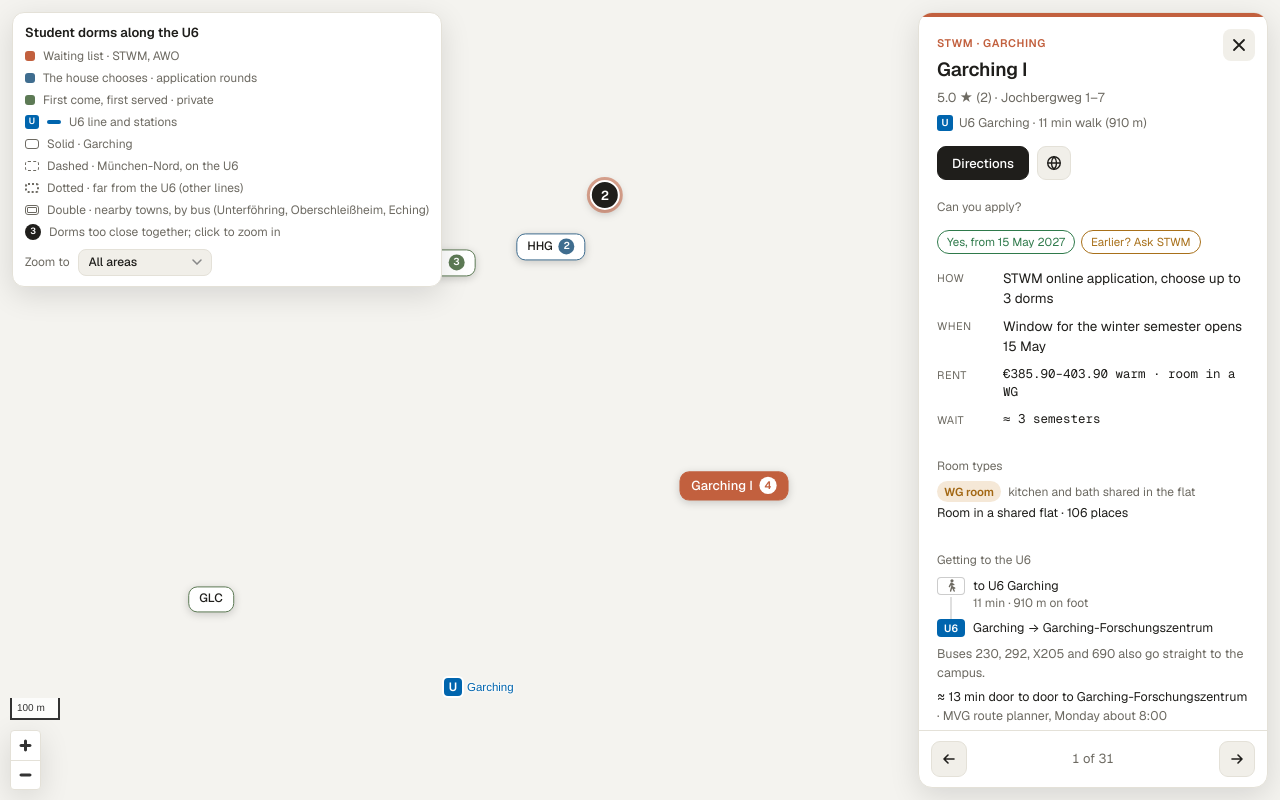
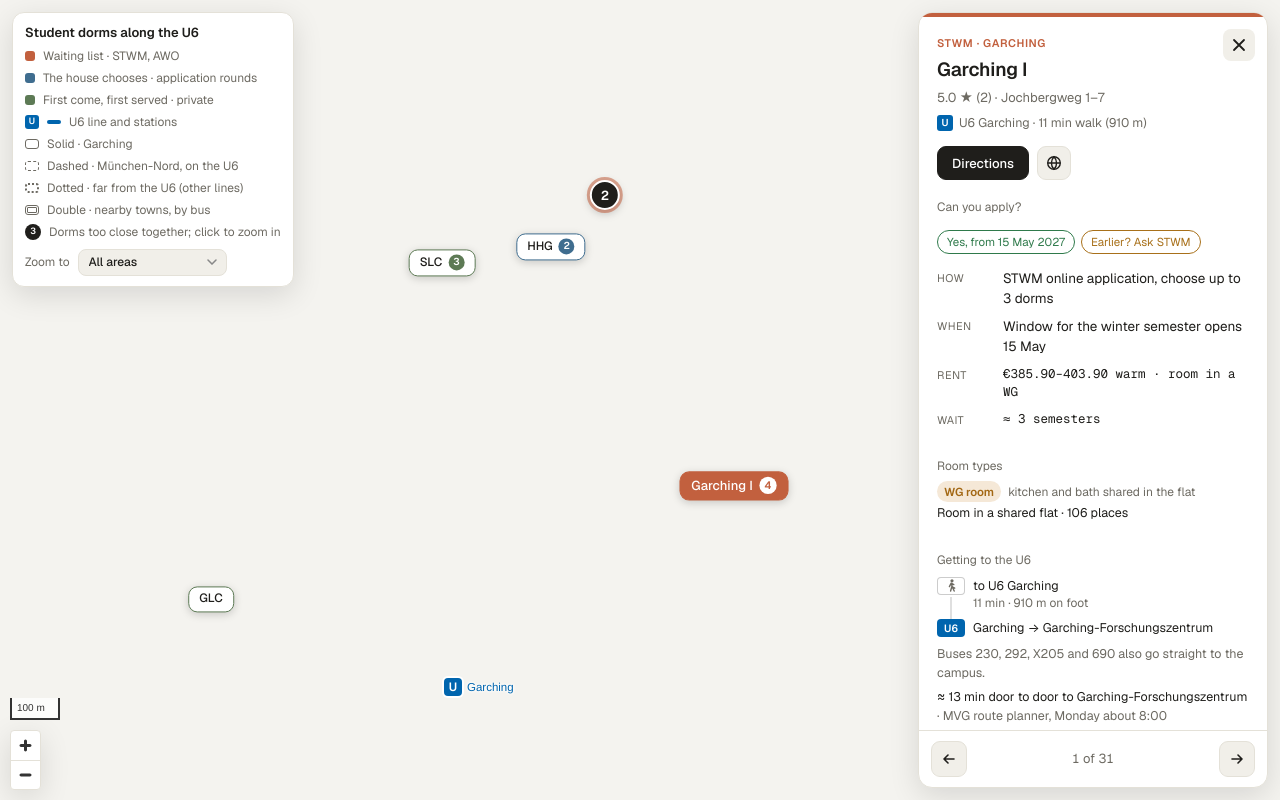
Before and after one commit to alyxhou00/garching-dorms-map, a plain HTML site: page index.html in a window 1280 px wide. Drawn offline with nearby package versions, Linux system fonts and the light colour scheme; no server answers.

Commit message:
Rename area Eching to Eching-Dietersheim; shorten bus-town legend line
Co-Authored-By: Claude Opus 5.5 <noreply@anthropic.com>
Claude-Session: https://claude.ai/code/session_018dqXVSR9q9Q2syyMmK9oeV

```diff
--- a/index.html
+++ b/index.html
@@ -214,7 +214,7 @@ button.pt-name:hover { text-decoration-color: var(--c); }
   <span><i class="sw ln"></i>Solid · Garching</span>
   <span><i class="sw ln dash"></i>Dashed · München-Nord, on the U6</span>
   <span><i class="sw ln dot"></i>Dotted · far from the U6 (other lines)</span>
-  <span><i class="sw ln dbl"></i>Double · nearby towns, by bus (Unterföhring, Oberschleißheim, Eching)</span>
+  <span><i class="sw ln dbl"></i>Double · nearby towns, by bus</span>
   <span><i class="clx">3</i>Dorms too close together; click to zoom in</span>
   <label class="areas">Zoom to
     <select id="go-area">
@@ -224,7 +224,7 @@ button.pt-name:hover { text-decoration-color: var(--c); }
       <option value="far">Far from U6</option>
       <option value="ufg">Unterföhring</option>
       <option value="osh">Oberschleißheim</option>
-      <option value="ech">Eching</option>
+      <option value="ech">Eching-Dietersheim</option>
     </select>
   </label>
 </div>
@@ -877,7 +877,7 @@ function show(i, fly) {
   const panel = $("panel");
   panel.hidden = false;
   panel.style.setProperty("--c", COL[d.ch]);
-  const areaName = { garching: "Garching", north: "München-Nord", far: "Far from U6", ufg: "Unterföhring", osh: "Oberschleißheim", ech: "Eching" }[d.area];
+  const areaName = { garching: "Garching", north: "München-Nord", far: "Far from U6", ufg: "Unterföhring", osh: "Oberschleißheim", ech: "Eching-Dietersheim" }[d.area];
   $("p-op").textContent = `${d.op} · ${areaName}`;
   $("p-name").textContent = d.name;
   $("p-meta").textContent = `${d.rating} · ${d.street}`;
```
